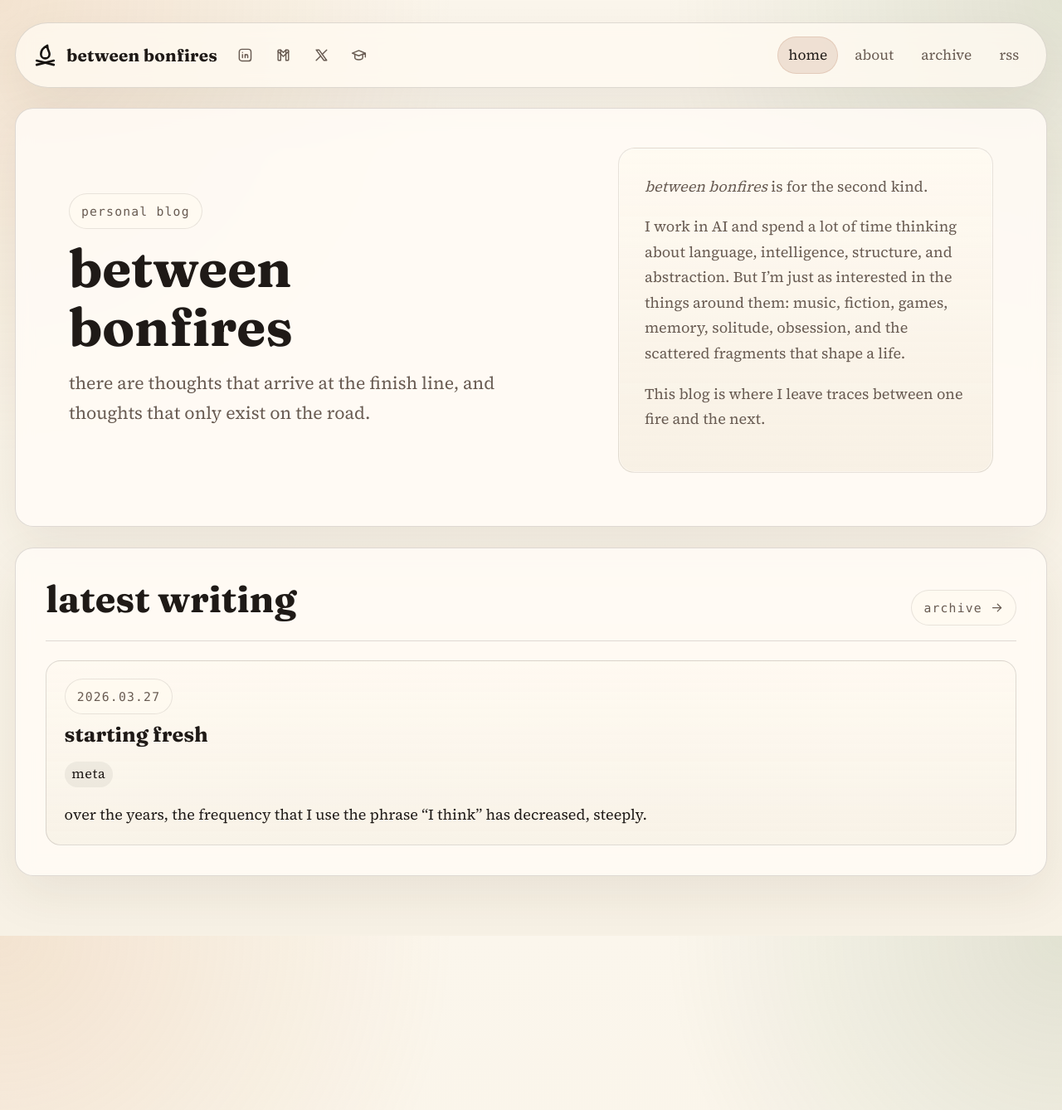
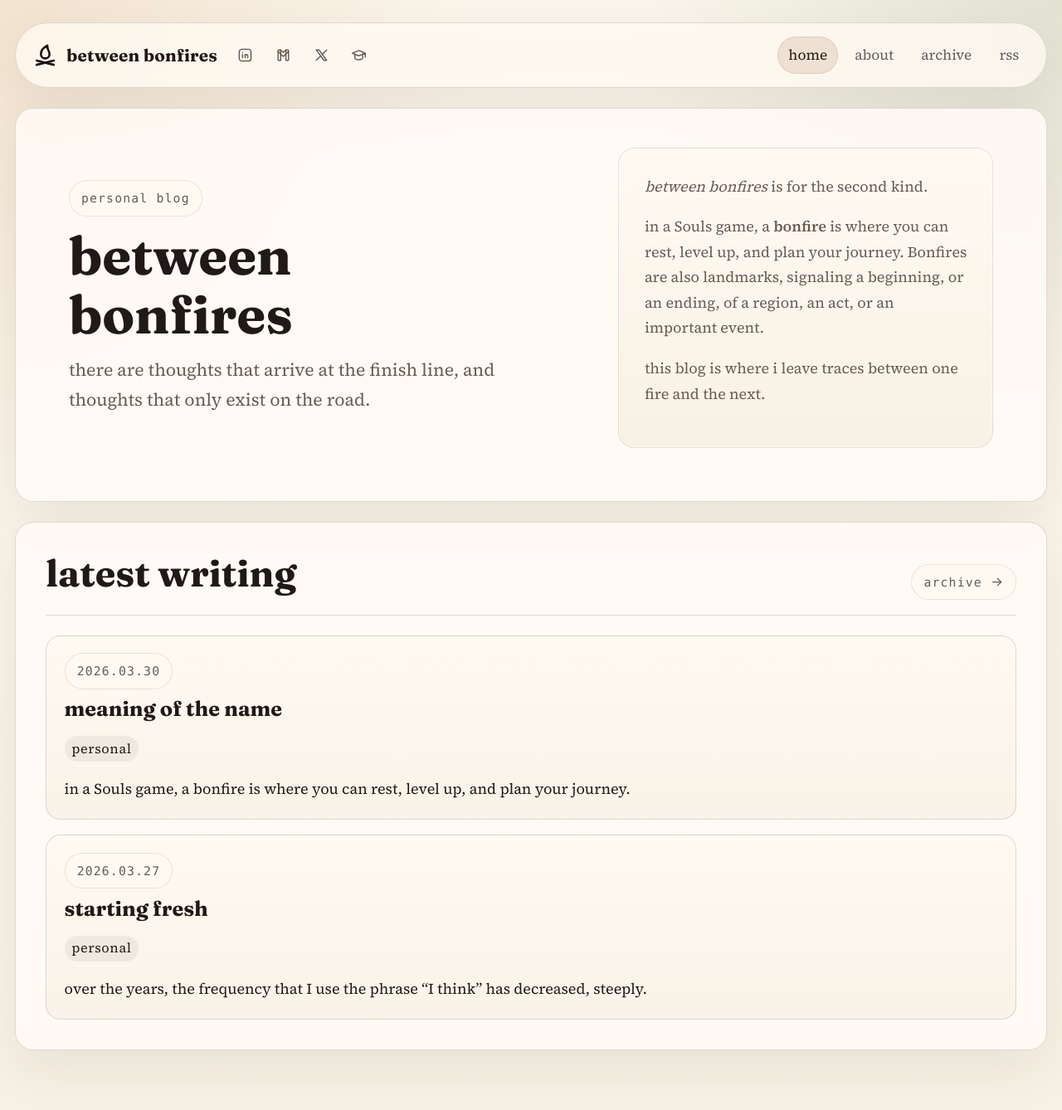
Before and after one commit to vkhangpham/vkhangpham.github.io, a Jekyll site: the page built from index.md, in a window 1280 px wide. Shown: the whole page at 83% size. Built offline with Jekyll 4.4.1, drawn with Linux system fonts in a browser that asks for light colours.

Commit message:
add new blog and do some copy-editing

```diff
--- a/_posts/2026-03-27-starting-fresh.md
+++ b/_posts/2026-03-27-starting-fresh.md
@@ -1,6 +1,6 @@
 ---
 title: starting fresh
-tags: [meta]
+tags: [personal]
 description: a short note on thinking and writing.
 ---
 
--- /dev/null
+++ b/_posts/2026-03-30-meaning-of-the-name.md
@@ -0,0 +1,19 @@
+---
+title: "meaning of the name"
+tags: ["personal"]
+description: 'explanation for the name "between bonfires"'
+---
+
+in a Souls game, a **bonfire** is where you can rest, level up, and plan your journey.
+
+<!--more-->
+
+bonfires are also landmarks, signaling a beginning, or an ending, of a region, an act, or an important event.
+
+I am heavily influenced by Souls games, especially **Elden Ring**. The revolution in FromSoft games doesn't just come from their concepts, but also their crazy good execution. But enough about the games, there will definitely a post about them.
+
+so basically, the blog's name, _between bonfires_, is a poetic way of saying I am **side-questing** to strengthen up before milestones of my life.
+
+There might not be many important milestones at all, or there might be no reflection point before a big milestone, but that just how life works I guess. So I am very happy right now to have the time and enjoyment to write this blog.
+
+after all, it takes FromSoft so many years to realize they should put a bonfire before _every_ boss fights, so yeah, good luck to me.
--- a/index.md
+++ b/index.md
@@ -6,6 +6,8 @@ intro: there are thoughts that arrive at the finish line, and thoughts that only
 
 _between bonfires_ is for the second kind.
 
-I work in AI and spend a lot of time thinking about language, intelligence, structure, and abstraction. But I'm just as interested in the things around them: music, fiction, games, memory, solitude, obsession, and the scattered fragments that shape a life.
+<!-- I work in AI and spend a lot of time thinking about language, intelligence, structure, and abstraction. But I'm just as interested in the things around them: music, fiction, games, sports, obsession, and the scattered fragments that shape a life. -->
 
-This blog is where I leave traces between one fire and the next.
+in a Souls game, a **bonfire** is where you can rest, level up, and plan your journey. Bonfires are also landmarks, signaling a beginning, or an ending, of a region, an act, or an important event.
+
+this blog is where i leave traces between one fire and the next.
```
